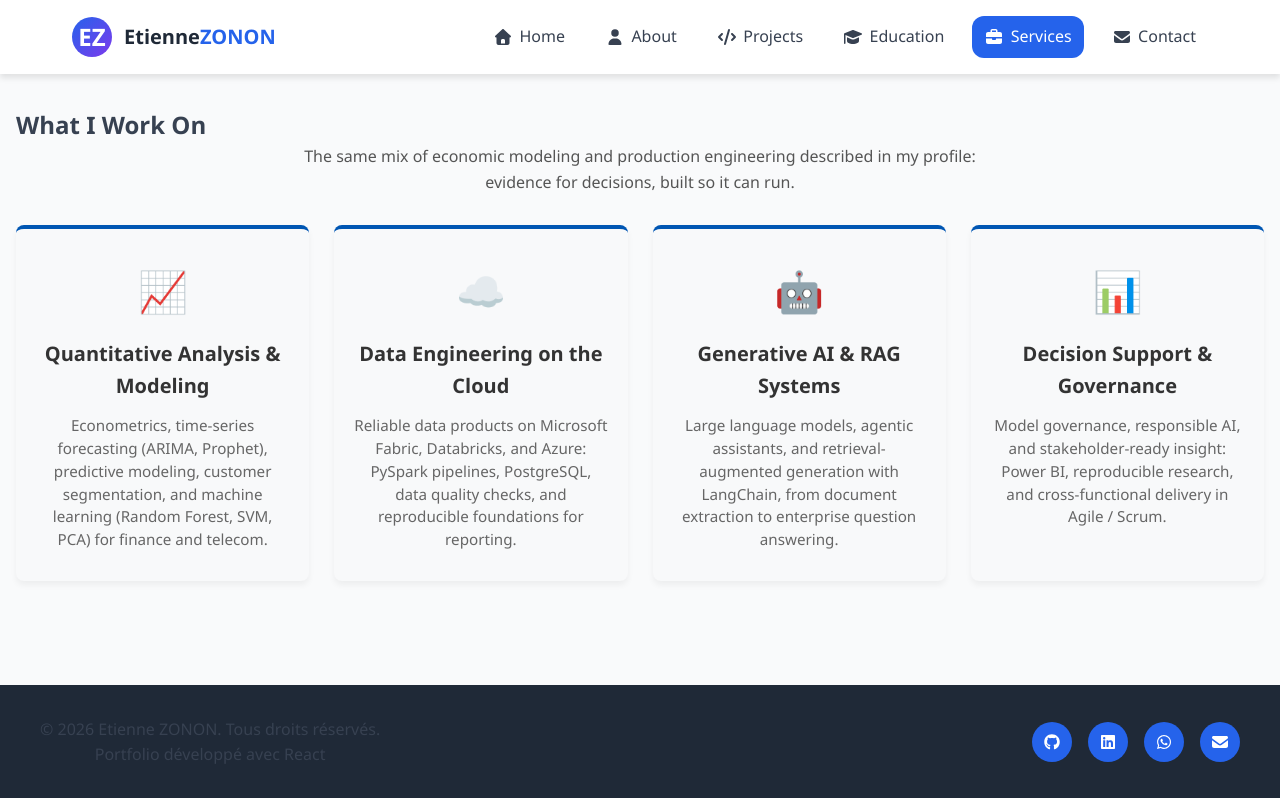
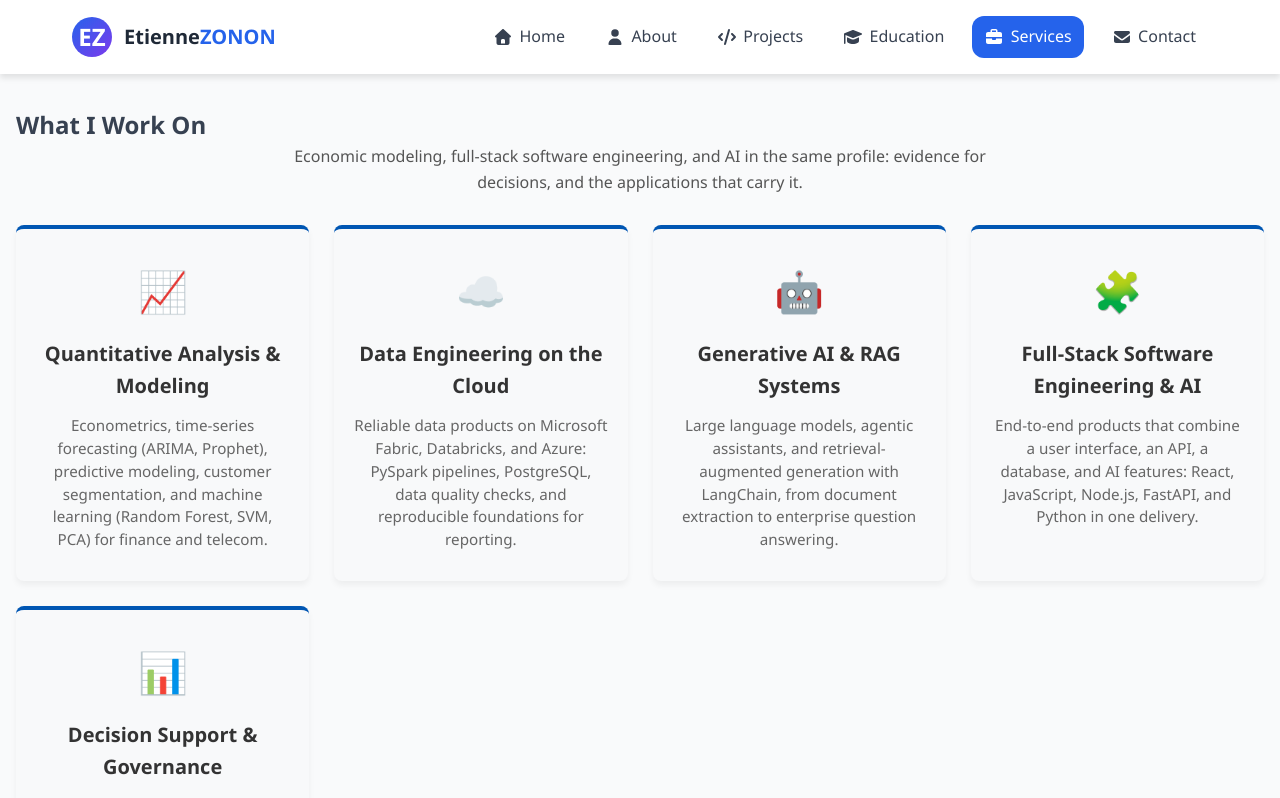
Before and after one commit to Etistar/Portofolio, a React (Create React App) app: page /services in a window 1280 px wide. Shown: the top 798 px of the page. Built offline with nearby package versions, Linux system fonts and the light colour scheme.

Commit message:
Full stack

```diff
--- a/public/index.html
+++ b/public/index.html
@@ -6,7 +6,7 @@
     <meta name="theme-color" content="#000000" />
     <meta
       name="description"
-      content="Etienne ZONON — Senior Data Scientist and Statistician-Economist, Ottawa"
+      content="Etienne ZONON — Senior Data Scientist, Statistician-Economist and Full-Stack Software Engineer (AI), Ottawa"
     />
     <title>Portfolio - Etienne ZONON</title>
   </head>
--- a/src/pages/About.js
+++ b/src/pages/About.js
@@ -84,7 +84,7 @@ const About = () => {
           <div className="about-content-text" style={{ width: '100%' }}>
             <h2 style={{ fontSize: '1.8rem', color: '#333', marginBottom: '5px' }}>Etienne ZONON</h2>
             <p className="role" style={{ fontSize: '1.2rem', color: '#0056b3', fontWeight: 'bold', marginBottom: '8px' }}>
-              Senior Data Scientist and Statistician-Economist
+              Senior Data Scientist, Statistician-Economist & Full-Stack Software Engineer
             </p>
             <p style={{ color: '#666', marginTop: 0, marginBottom: '24px' }}>
               Ottawa, Ontario · Permanent Resident of Canada · English / French
@@ -95,7 +95,7 @@ const About = () => {
                 English
               </p>
               <p style={{ color: '#555', margin: 0, textAlign: 'justify', lineHeight: '1.6' }}>
-                Senior Data Scientist and Statistician-Economist with over 6 years of experience applying advanced econometrics, machine learning, and emerging AI technologies to support evidence-based decision-making. Proven track record in designing predictive models, macrofinancial analysis, and time-series forecasting within financial and telecom sectors. Expert at leading cross-functional analytical initiatives and translating complex quantitative research into strategic insights for technical and non-technical stakeholders. Fully bilingual (English/French), blending strong economic modeling with production-grade engineering in cloud-native AI systems.
+                Senior Data Scientist and Statistician-Economist with over 6 years of experience applying advanced econometrics, machine learning, and emerging AI technologies to support evidence-based decision-making. Proven track record in designing predictive models, macrofinancial analysis, and time-series forecasting within financial and telecom sectors. I also work as a full-stack software engineer in software engineering and AI: I design and ship applications from the user interface to the API, the database, and the models behind them. Expert at leading cross-functional analytical initiatives and translating complex quantitative research into strategic insights for technical and non-technical stakeholders. Fully bilingual (English/French), blending strong economic modeling with production-grade engineering in cloud-native AI systems.
               </p>
             </div>
 
@@ -104,7 +104,7 @@ const About = () => {
                 Français
               </p>
               <p style={{ color: '#555', margin: 0, textAlign: 'justify', lineHeight: '1.6' }}>
-                Scientifique de données senior et ingénieur statisticien-économiste, avec plus de 6 ans d'expérience dans l'application de l'économétrie avancée, de l'apprentissage automatique et des technologies d'IA émergentes à la décision. Parcours confirmé en modèles prédictifs, analyse macrofinancière et prévision de séries temporelles, dans la finance et les télécoms. Habitué à conduire des initiatives analytiques transverses et à traduire une recherche quantitative complexe en éclairages stratégiques, pour des publics techniques comme non techniques. Pleinement bilingue (anglais/français), j'allie la modélisation économique à une ingénierie de production sur des systèmes d'IA natifs du cloud.
+                Scientifique de données senior et ingénieur statisticien-économiste, avec plus de 6 ans d'expérience dans l'application de l'économétrie avancée, de l'apprentissage automatique et des technologies d'IA émergentes à la décision. Parcours confirmé en modèles prédictifs, analyse macrofinancière et prévision de séries temporelles, dans la finance et les télécoms. Je pratique aussi le génie logiciel et l'IA en profil fullstack : je conçois et livre des applications, de l'interface jusqu'à l'API, la base de données et les modèles. Habitué à conduire des initiatives analytiques transverses et à traduire une recherche quantitative complexe en éclairages stratégiques, pour des publics techniques comme non techniques. Pleinement bilingue (anglais/français), j'allie la modélisation économique à une ingénierie de production sur des systèmes d'IA natifs du cloud.
               </p>
             </div>
 
@@ -112,6 +112,7 @@ const About = () => {
               <h3 style={{ marginBottom: '12px', color: '#111' }}>Core qualifications</h3>
               <ul style={{ color: '#555', lineHeight: '1.7', paddingLeft: '18px', margin: 0 }}>
                 <li><strong>Quantitative analysis:</strong> econometrics, statistical modeling, time-series forecasting (ARIMA, Prophet), predictive modeling, customer segmentation, machine learning (Random Forest, SVM, PCA).</li>
+                <li><strong>Software engineering & AI:</strong> full-stack applications across the interface, API, database, and models — React, JavaScript, Node.js, FastAPI, and Python.</li>
                 <li><strong>Emerging AI:</strong> generative AI, large language models, agentic architectures, retrieval-augmented generation (RAG), natural language processing.</li>
                 <li><strong>Tools and cloud:</strong> Python, PySpark, R, SQL (Oracle T-SQL, PostgreSQL), Databricks, Microsoft Fabric, Azure, Git/GitHub.</li>
                 <li><strong>Delivery:</strong> reproducible research, model governance, responsible AI, stakeholder engagement, Agile/Scrum.</li>
--- a/src/pages/Home.js
+++ b/src/pages/Home.js
@@ -7,12 +7,13 @@ const Home = () => {
       <div className="container">
         <div className="hero">
           <h1>Etienne ZONON</h1>
-          <p className="hero-subtitle">Senior Data Scientist & Statistician-Economist</p>
+          <p className="hero-subtitle">Senior Data Scientist, Statistician-Economist & Full-Stack Software Engineer</p>
           <p className="mission">
             I apply econometrics, machine learning, and production-grade AI
             to forecasting, macrofinancial analysis, and decision support
-            in finance and telecom. Fully bilingual (English / French),
-            based in Ottawa.
+            in finance and telecom. I also build full-stack software and AI
+            products, from the interface through the API to the data and the models.
+            Fully bilingual (English / French), based in Ottawa.
           </p>
           <Link to="/about" className="btn btn-primary">
             View my profile
--- a/src/pages/Services.js
+++ b/src/pages/Services.js
@@ -22,6 +22,12 @@ const Services = () => {
     },
     {
       id: 4,
+      title: 'Full-Stack Software Engineering & AI',
+      description: 'End-to-end products that combine a user interface, an API, a database, and AI features: React, JavaScript, Node.js, FastAPI, and Python in one delivery.',
+      icon: '🧩'
+    },
+    {
+      id: 5,
       title: 'Decision Support & Governance',
       description: 'Model governance, responsible AI, and stakeholder-ready insight: Power BI, reproducible research, and cross-functional delivery in Agile / Scrum.',
       icon: '📊'
@@ -33,8 +39,8 @@ const Services = () => {
       <div className="container">
         <h1>What I Work On</h1>
         <p style={{ textAlign: 'center', maxWidth: '720px', margin: '0 auto', color: '#555', lineHeight: '1.6' }}>
-          The same mix of economic modeling and production engineering described in my profile:
-          evidence for decisions, built so it can run.
+          Economic modeling, full-stack software engineering, and AI in the same profile:
+          evidence for decisions, and the applications that carry it.
         </p>
         <div className="services-grid" style={{
           display: 'grid',
```
